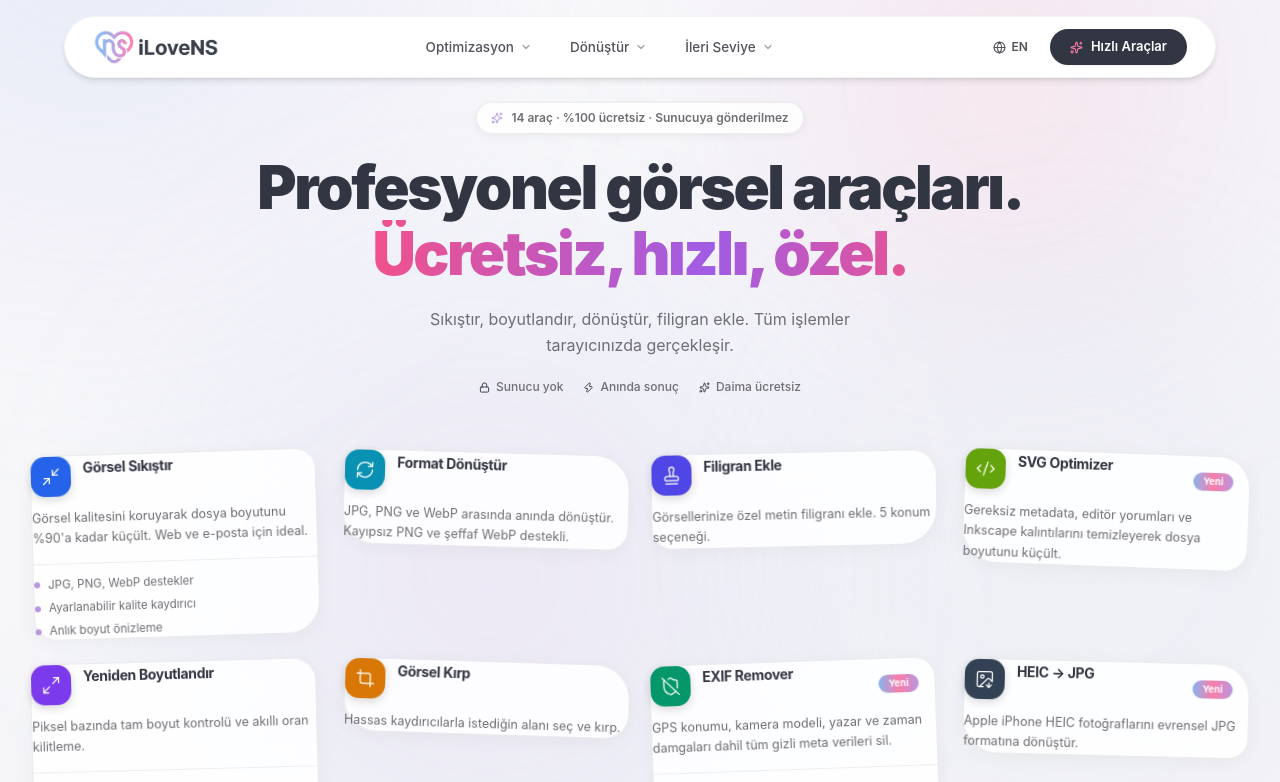
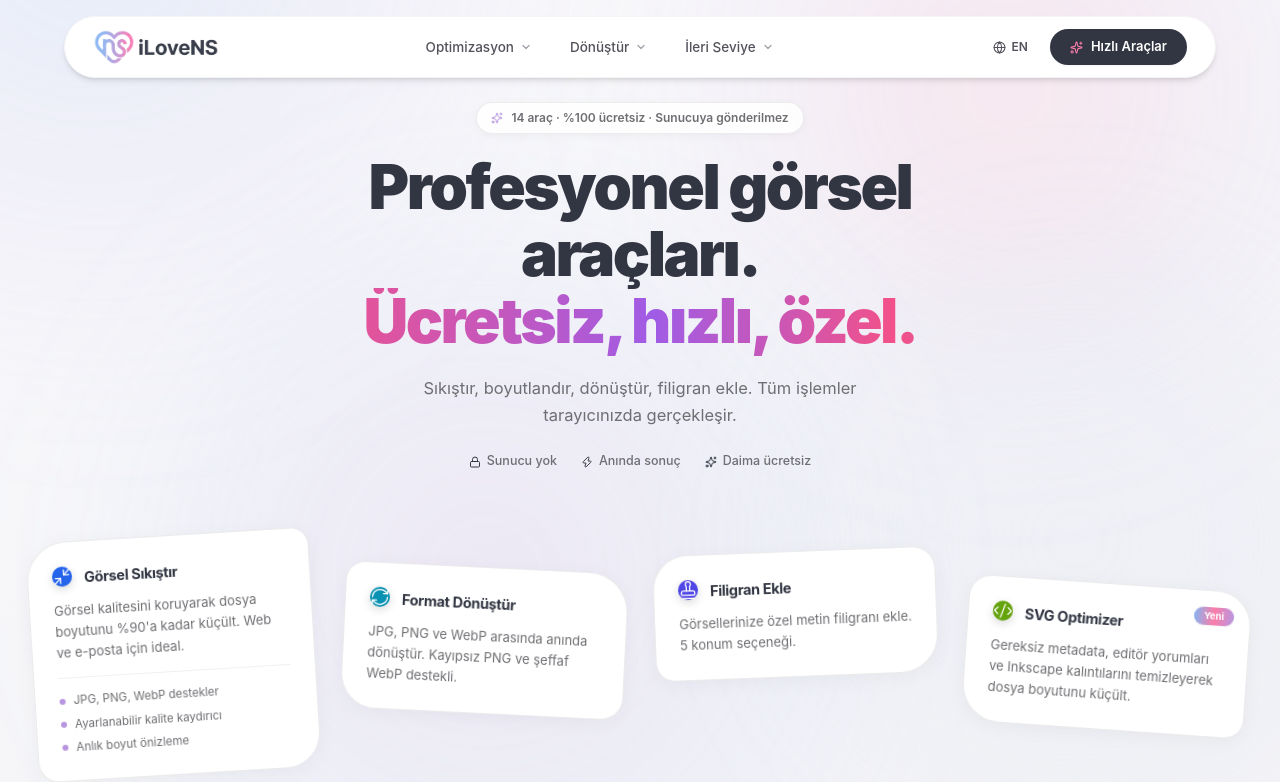
Before and after one commit to enesakssuu/ilovens, a React (Vite) app: page / in a window 1280 px wide. Shown: the top 782 px of the page. Built offline with nearby package versions, Linux system fonts and the light colour scheme.

Commit message:
scatter_canvas_and_surrounding_repulsion

```diff
--- a/src/pages/Home.tsx
+++ b/src/pages/Home.tsx
@@ -96,7 +96,7 @@ const useTools = (isEnglish: boolean): ToolItem[] => [
   {
     id: 'heic-to-jpg',
     icon: <ImageDown size={20} strokeWidth={1.5} />,
-    title: 'HEIC → JPG',
+    title: 'HEIC to JPG',
     desc: isEnglish
       ? 'Convert Apple iPhone HEIC photos to universal JPG format directly in browser.'
       : 'Apple iPhone HEIC fotoğraflarını evrensel JPG formatına dönüştür.',
@@ -153,7 +153,7 @@ const useTools = (isEnglish: boolean): ToolItem[] => [
   {
     id: 'html-to-image',
     icon: <Globe2 size={20} strokeWidth={1.5} />,
-    title: isEnglish ? 'HTML to Image' : 'HTML → Görsel',
+    title: isEnglish ? 'HTML to Image' : 'HTML to Görsel',
     desc: isEnglish
       ? 'Render custom HTML/CSS code or template cards into crisp PNG images.'
       : 'Özel HTML/CSS kodlarını veya şablon kartlarını yüksek kaliteli PNG görsele dönüştür.',
@@ -161,22 +161,22 @@ const useTools = (isEnglish: boolean): ToolItem[] => [
   },
 ];
 
-// Organic non-uniform shapes & playful initial tilt rotations
-const organicCardStyles = [
-  { borderRadius: '2.2rem 1.3rem 2rem 1.4rem', baseRotate: -1.8 },
-  { borderRadius: '1.4rem 2.2rem 1.3rem 2rem', baseRotate: 1.6 },
-  { borderRadius: '2rem 1.5rem 2.3rem 1.3rem', baseRotate: -1.2 },
-  { borderRadius: '1.3rem 2rem 1.4rem 2.2rem', baseRotate: 2.1 },
-  { borderRadius: '2rem 1.4rem 2.2rem 1.25rem', baseRotate: -1.5 },
-  { borderRadius: '1.25rem 2.2rem 1.5rem 2.1rem', baseRotate: 1.8 },
-  { borderRadius: '2.1rem 1.3rem 2rem 1.5rem', baseRotate: -2.0 },
-  { borderRadius: '1.5rem 2.1rem 1.25rem 2.2rem', baseRotate: 1.4 },
-  { borderRadius: '2.2rem 1.4rem 2.1rem 1.3rem', baseRotate: -1.6 },
-  { borderRadius: '1.3rem 2rem 1.5rem 2.1rem', baseRotate: 1.7 },
-  { borderRadius: '2.1rem 1.5rem 2.2rem 1.25rem', baseRotate: -1.3 },
-  { borderRadius: '1.25rem 2.1rem 1.3rem 2rem', baseRotate: 2.2 },
-  { borderRadius: '2rem 1.3rem 2.1rem 1.4rem', baseRotate: -1.1 },
-  { borderRadius: '1.4rem 2.2rem 1.25rem 2.1rem', baseRotate: 1.9 },
+// Organic non-uniform shapes, staggered margins & playful scatter angles
+const organicScatterProps = [
+  { borderRadius: '2.5rem 1.1rem 2.2rem 1.3rem', baseRotate: -3.5, mt: 'mt-0' },
+  { borderRadius: '1.2rem 2.5rem 1.4rem 2.2rem', baseRotate: 2.8, mt: 'mt-6 sm:mt-8' },
+  { borderRadius: '2.2rem 1.4rem 2.4rem 1.2rem', baseRotate: -2.2, mt: 'mt-2 sm:mt-4' },
+  { borderRadius: '1.4rem 2.2rem 1.2rem 2.4rem', baseRotate: 4.0, mt: 'mt-8 sm:mt-12' },
+  { borderRadius: '2.4rem 1.3rem 2.1rem 1.5rem', baseRotate: -3.2, mt: 'mt-1 sm:mt-3' },
+  { borderRadius: '1.3rem 2.4rem 1.5rem 2.1rem', baseRotate: 2.5, mt: 'mt-5 sm:mt-7' },
+  { borderRadius: '2.1rem 1.5rem 2.3rem 1.2rem', baseRotate: -4.0, mt: 'mt-0' },
+  { borderRadius: '1.5rem 2.2rem 1.25rem 2.4rem', baseRotate: 3.2, mt: 'mt-6 sm:mt-9' },
+  { borderRadius: '2.3rem 1.2rem 2.1rem 1.4rem', baseRotate: -2.8, mt: 'mt-3 sm:mt-5' },
+  { borderRadius: '1.25rem 2.4rem 1.4rem 2.2rem', baseRotate: 3.5, mt: 'mt-7 sm:mt-10' },
+  { borderRadius: '2.2rem 1.4rem 2.5rem 1.2rem', baseRotate: -3.0, mt: 'mt-2 sm:mt-4' },
+  { borderRadius: '1.4rem 2.3rem 1.2rem 2.4rem', baseRotate: 2.2, mt: 'mt-5 sm:mt-8' },
+  { borderRadius: '2.4rem 1.2rem 2.1rem 1.5rem', baseRotate: -2.5, mt: 'mt-1 sm:mt-3' },
+  { borderRadius: '1.3rem 2.5rem 1.5rem 2.1rem', baseRotate: 3.8, mt: 'mt-6 sm:mt-9' },
 ];
 
 export default function Home() {
@@ -185,24 +185,24 @@ export default function Home() {
   const basePath = isEnglish ? '/en' : '';
   const tools = useTools(isEnglish);
 
-  // Track hovered card for proximity repulsion physics
+  // Track hovered card for physical repulsion physics
   const [hoveredIdx, setHoveredIdx] = useState<number | null>(null);
 
   return (
-    <div className="max-w-7xl mx-auto px-4 sm:px-6 lg:px-8 pt-10 pb-24">
+    <div className="max-w-[1400px] mx-auto px-4 sm:px-6 lg:px-8 pt-10 pb-28">
 
-      {/* ── HERO ────────────────────────────────────────────── */}
-      <div className="text-center mb-14">
+      {/* ── HERO HEADER ────────────────────────────────────── */}
+      <div className="text-center mb-16 max-w-3xl mx-auto">
         <motion.div
           initial={{ opacity: 0, y: -8 }}
           animate={{ opacity: 1, y: 0 }}
           transition={{ duration: 0.4 }}
           className="inline-flex items-center gap-2 mb-5 px-3.5 py-1.5 rounded-full text-[12px] font-semibold text-[#6E6E73]"
           style={{
-            background: 'rgba(255,255,255,0.85)',
+            background: 'rgba(255,255,255,0.88)',
             border: '1px solid rgba(0,0,0,0.07)',
             backdropFilter: 'blur(16px)',
-            boxShadow: '0 2px 8px rgba(0,0,0,0.05)',
+            boxShadow: '0 2px 8px rgba(0,0,0,0.04)',
           }}
         >
           <Sparkles size={12} className="text-brand-purple" strokeWidth={2} />
@@ -213,7 +213,7 @@ export default function Home() {
           initial={{ opacity: 0, y: 20 }}
           animate={{ opacity: 1, y: 0 }}
           transition={{ duration: 0.55, delay: 0.06 }}
-          className="text-[42px] sm:text-[60px] font-black tracking-[-0.04em] leading-[1.1] text-brand-text mb-4"
+          className="text-[44px] sm:text-[62px] font-black tracking-[-0.04em] leading-[1.08] text-brand-text mb-4"
         >
           {isEnglish ? (
             <>
@@ -236,7 +236,7 @@ export default function Home() {
           initial={{ opacity: 0, y: 14 }}
           animate={{ opacity: 1, y: 0 }}
           transition={{ duration: 0.45, delay: 0.13 }}
-          className="text-[16px] text-[#6E6E73] leading-relaxed max-w-md mx-auto"
+          className="text-[16.5px] text-[#6E6E73] leading-relaxed max-w-lg mx-auto"
         >
           {isEnglish
             ? 'Compress, resize, convert, watermark and more. Everything runs in your browser.'
@@ -247,14 +247,14 @@ export default function Home() {
           initial={{ opacity: 0 }}
           animate={{ opacity: 1 }}
           transition={{ delay: 0.22 }}
-          className="flex items-center justify-center gap-5 mt-5"
+          className="flex items-center justify-center gap-6 mt-6"
         >
           {[
-            { icon: <Lock size={11} strokeWidth={2} />, label: isEnglish ? 'No server uploads' : 'Sunucu yok' },
-            { icon: <Zap size={11} strokeWidth={2} />, label: isEnglish ? 'Instant results' : 'Anında sonuç' },
-            { icon: <Sparkles size={11} strokeWidth={2} />, label: isEnglish ? 'Free forever' : 'Daima ücretsiz' },
+            { icon: <Lock size={12} strokeWidth={2} />, label: isEnglish ? 'No server uploads' : 'Sunucu yok' },
+            { icon: <Zap size={12} strokeWidth={2} />, label: isEnglish ? 'Instant results' : 'Anında sonuç' },
+            { icon: <Sparkles size={12} strokeWidth={2} />, label: isEnglish ? 'Free forever' : 'Daima ücretsiz' },
           ].map((b) => (
-            <div key={b.label} className="flex items-center gap-1.5 text-[12px] font-medium text-[#6E6E73]">
+            <div key={b.label} className="flex items-center gap-1.5 text-[12.5px] font-medium text-[#6E6E73]">
               <span className="text-brand-text">{b.icon}</span>
               {b.label}
             </div>
@@ -262,29 +262,28 @@ export default function Home() {
         </motion.div>
       </div>
 
-      {/* ── ORGANIC SCATTER GRID WITH PROXIMITY REPULSION HOVER ────────────────────── */}
-      <div className="grid grid-cols-1 sm:grid-cols-2 lg:grid-cols-3 xl:grid-cols-4 gap-5 sm:gap-6">
+      {/* ── SCATTER CANVAS GRID WITH SURROUNDING REPULSION PHYSICS ──────────────── */}
+      <div className="grid grid-cols-1 sm:grid-cols-2 md:grid-cols-3 lg:grid-cols-4 gap-6 sm:gap-7 items-start">
         {tools.map((tool, i) => {
-          const orgStyle = organicCardStyles[i % organicCardStyles.length];
+          const scatProps = organicScatterProps[i % organicScatterProps.length];
 
-          // Determine card animation parameters based on proximity to hovered card
+          // Compute physical repulsion parameters based on distance to hovered card
           let scale = 1;
-          let rotate = orgStyle.baseRotate;
+          let rotate = scatProps.baseRotate;
           let x = 0;
           let y = 0;
           let zIndex = 1;
           let opacity = 1;
-          let shadow = '0 4px 20px rgba(0, 0, 0, 0.04)';
 
           if (hoveredIdx === i) {
-            // Hovered Card Expands & Rotates straight
-            scale = 1.1;
+            // Hovered Card grows big, stands straight and floats on top
+            scale = 1.16;
             rotate = 0;
-            zIndex = 40;
-            shadow = '0 25px 60px -10px rgba(50, 54, 66, 0.22), 0 15px 30px -8px rgba(184, 150, 223, 0.35)';
+            zIndex = 50;
+            opacity = 1;
           } else if (hoveredIdx !== null) {
-            // Calculate relative grid position to push surrounding cards away!
-            const cols = 4; // grid columns
+            // Compute surrounding displacement vector
+            const cols = 4;
             const hCol = hoveredIdx % cols;
             const hRow = Math.floor(hoveredIdx / cols);
             const iCol = i % cols;
@@ -294,23 +293,26 @@ export default function Home() {
             const dy = iRow - hRow;
             const dist = Math.hypot(dx, dy);
 
-            if (dist <= 2.2) {
-              // Nearby surrounding cards part away dynamically
-              const pushMag = 24 / Math.max(1, dist);
-              x = dx !== 0 ? Math.sign(dx) * pushMag : (i % 2 === 0 ? -12 : 12);
-              y = dy !== 0 ? Math.sign(dy) * pushMag : (i % 3 === 0 ? -10 : 10);
-              scale = 0.95;
-              opacity = 0.8;
+            if (dist <= 2.5) {
+              // Surrounding nearby cards dynamically push AWAY from hovered card
+              const pushMag = 36 / Math.max(1, dist);
+              x = dx !== 0 ? Math.sign(dx) * pushMag : (i % 2 === 0 ? -16 : 16);
+              y = dy !== 0 ? Math.sign(dy) * pushMag : (i % 3 === 0 ? -14 : 14);
+              scale = 0.94;
+              opacity = 0.78;
             } else {
-              scale = 0.98;
-              opacity = 0.9;
+              const pushMag = 16 / dist;
+              x = Math.sign(dx || 1) * pushMag;
+              y = Math.sign(dy || 1) * pushMag;
+              scale = 0.97;
+              opacity = 0.86;
             }
           }
 
           return (
             <motion.div
               key={tool.id}
-              initial={{ opacity: 0, y: 24 }}
+              initial={{ opacity: 0, y: 30 }}
               animate={{
                 scale,
                 rotate,
@@ -321,22 +323,25 @@ export default function Home() {
               }}
               transition={{
                 type: 'spring',
-                stiffness: 260,
-                damping: 24,
+                stiffness: 240,
+                damping: 22,
                 mass: 0.8,
               }}
               onMouseEnter={() => setHoveredIdx(i)}
               onMouseLeave={() => setHoveredIdx(null)}
-              className="relative"
+              className={`relative ${scatProps.mt}`}
             >
               <Link to={`${basePath}/${tool.id}`} className="block group">
                 <div
-                  className="glass-card p-5.5 relative transition-all duration-300"
+                  className="glass-card p-6 relative transition-colors duration-200"
                   style={{
-                    borderRadius: orgStyle.borderRadius,
-                    boxShadow: shadow,
-                    borderColor: hoveredIdx === i ? 'rgba(184, 150, 223, 0.45)' : 'rgba(0, 0, 0, 0.07)',
-                    backgroundColor: hoveredIdx === i ? '#ffffff' : undefined,
+                    borderRadius: scatProps.borderRadius,
+                    backgroundColor: '#ffffff',
+                    border: hoveredIdx === i ? '1px solid rgba(184, 150, 223, 0.6)' : '1px solid rgba(0, 0, 0, 0.08)',
+                    boxShadow:
+                      hoveredIdx === i
+                        ? '0 30px 80px -15px rgba(50, 54, 66, 0.24), 0 15px 35px -8px rgba(184, 150, 223, 0.35)'
+                        : '0 4px 20px rgba(0, 0, 0, 0.04)',
                   }}
                 >
                   {/* Badge */}
@@ -349,15 +354,15 @@ export default function Home() {
                   {/* Header row */}
                   <div className="flex items-start gap-3 mb-3 relative z-10">
                     <div
-                      className={`w-10 h-10 rounded-[14px] flex items-center justify-center flex-shrink-0 text-white ${tool.iconBg} transition-transform duration-300 ${
-                        hoveredIdx === i ? 'scale-110 rotate-[-4deg]' : ''
+                      className={`w-10.5 h-10.5 rounded-[14px] flex items-center justify-center flex-shrink-0 text-white ${tool.iconBg} transition-transform duration-300 ${
+                        hoveredIdx === i ? 'scale-110' : ''
                       }`}
                       style={{ boxShadow: '0 3px 10px rgba(0,0,0,0.15)' }}
                     >
                       {tool.icon}
                     </div>
                     <div className="flex-1 min-w-0 pt-0.5">
-                      <h3 className="text-[14px] font-bold tracking-tight text-brand-text leading-snug flex items-center gap-1">
+                      <h3 className="text-[14.5px] font-bold tracking-tight text-brand-text leading-snug flex items-center gap-1">
                         {tool.title}
                         <ArrowRight
                           size={12}
@@ -371,13 +376,13 @@ export default function Home() {
                   </div>
 
                   {/* Description */}
-                  <p className="text-[12.5px] text-[#6E6E73] leading-relaxed mb-0 relative z-10">
+                  <p className="text-[13px] text-[#6E6E73] leading-relaxed mb-0 relative z-10">
                     {tool.desc}
                   </p>
 
                   {/* Feature bullets */}
                   {tool.extra && (
-                    <ul className="mt-3.5 space-y-1.5 border-t border-black/[0.06] pt-3 relative z-10">
+                    <ul className="mt-3.5 space-y-1.5 border-t border-black/[0.06] pt-3.5 relative z-10">
                       {tool.extra.map((f) => (
                         <li key={f} className="flex items-center gap-2 text-[11.5px] text-[#6E6E73]">
                           <div className="w-1.5 h-1.5 rounded-full bg-brand-purple flex-shrink-0" />
```
